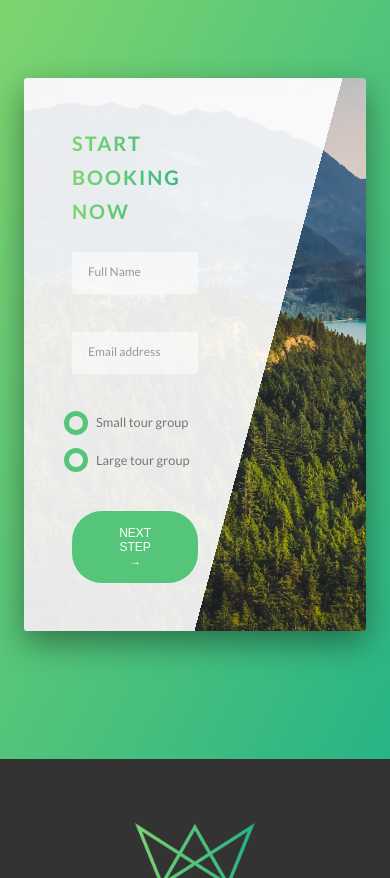
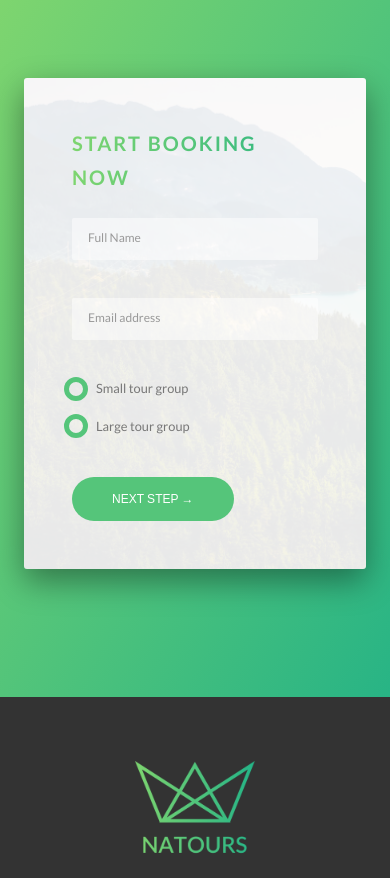
Before and after one commit to hose347/Natourous, a website: page index.html in a window 390 px wide. Shown: the part 5967-6845 px from the top of the page. Drawn offline with Linux system fonts and the light colour scheme.

Commit message:
fixing stories media queries

```diff
--- a/sass/pages/_home.scss
+++ b/sass/pages/_home.scss
@@ -78,12 +78,12 @@
 
   @include respond(tab-land) {
     background-image: linear-gradient(
-        105deg,
+        to right bottom,
         rgba($color-white, 0.9),
         0%,
         rgba($color-white, 0.9),
-        65%,
-        transparent 65%
+        100%,
+        transparent 50%
       ),
       url(../img/nat-10.jpg);
     background-size: cover;
@@ -91,7 +91,7 @@
 
   @include respond(tab-port) {
     background-image: linear-gradient(
-        to right,
+        to right bottom,
         rgba($color-white, 0.9),
         0%,
         rgba($color-white, 0.9),
@@ -105,11 +105,11 @@
     padding: 6rem;
 
     @include respond(tab-land) {
-      width: 65%;
+      width: 100%;
     }
 
     @include respond(tab-port) {
-      width: 65%;
+      width: 100%;
     }
   }
 }
```
Also changed, not shown: css/style.css.
